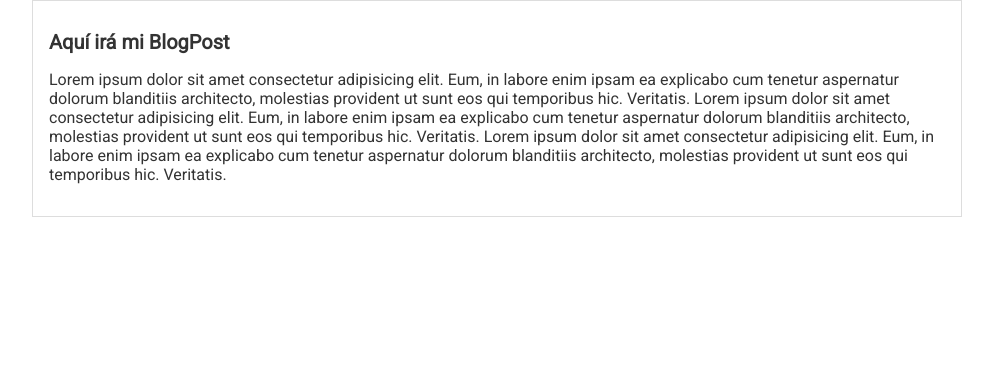
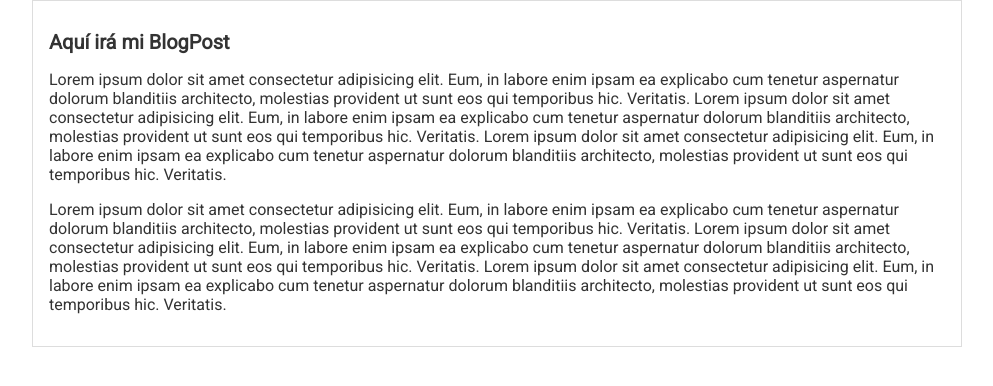
Before and after one commit to kaffudesu/Curso-de-Platzi, a plain HTML site: page index.html in a window 1280 px wide. Shown: the whole page, without its empty margins (143-1136 px from the left). Drawn offline with Linux system fonts and the light colour scheme.

Commit message:
Más info al Post

```diff
--- a/index.html
+++ b/index.html
@@ -17,6 +17,11 @@
                 Lorem ipsum dolor sit amet consectetur adipisicing elit. Eum, in labore enim ipsam ea explicabo cum tenetur aspernatur dolorum blanditiis architecto, molestias provident ut sunt eos qui temporibus hic. Veritatis.
                 Lorem ipsum dolor sit amet consectetur adipisicing elit. Eum, in labore enim ipsam ea explicabo cum tenetur aspernatur dolorum blanditiis architecto, molestias provident ut sunt eos qui temporibus hic. Veritatis.
             </p>
+            <p>
+                Lorem ipsum dolor sit amet consectetur adipisicing elit. Eum, in labore enim ipsam ea explicabo cum tenetur aspernatur dolorum blanditiis architecto, molestias provident ut sunt eos qui temporibus hic. Veritatis.
+                Lorem ipsum dolor sit amet consectetur adipisicing elit. Eum, in labore enim ipsam ea explicabo cum tenetur aspernatur dolorum blanditiis architecto, molestias provident ut sunt eos qui temporibus hic. Veritatis.
+                Lorem ipsum dolor sit amet consectetur adipisicing elit. Eum, in labore enim ipsam ea explicabo cum tenetur aspernatur dolorum blanditiis architecto, molestias provident ut sunt eos qui temporibus hic. Veritatis.
+            </p>
         </div>
     </div>
 </body>
```
